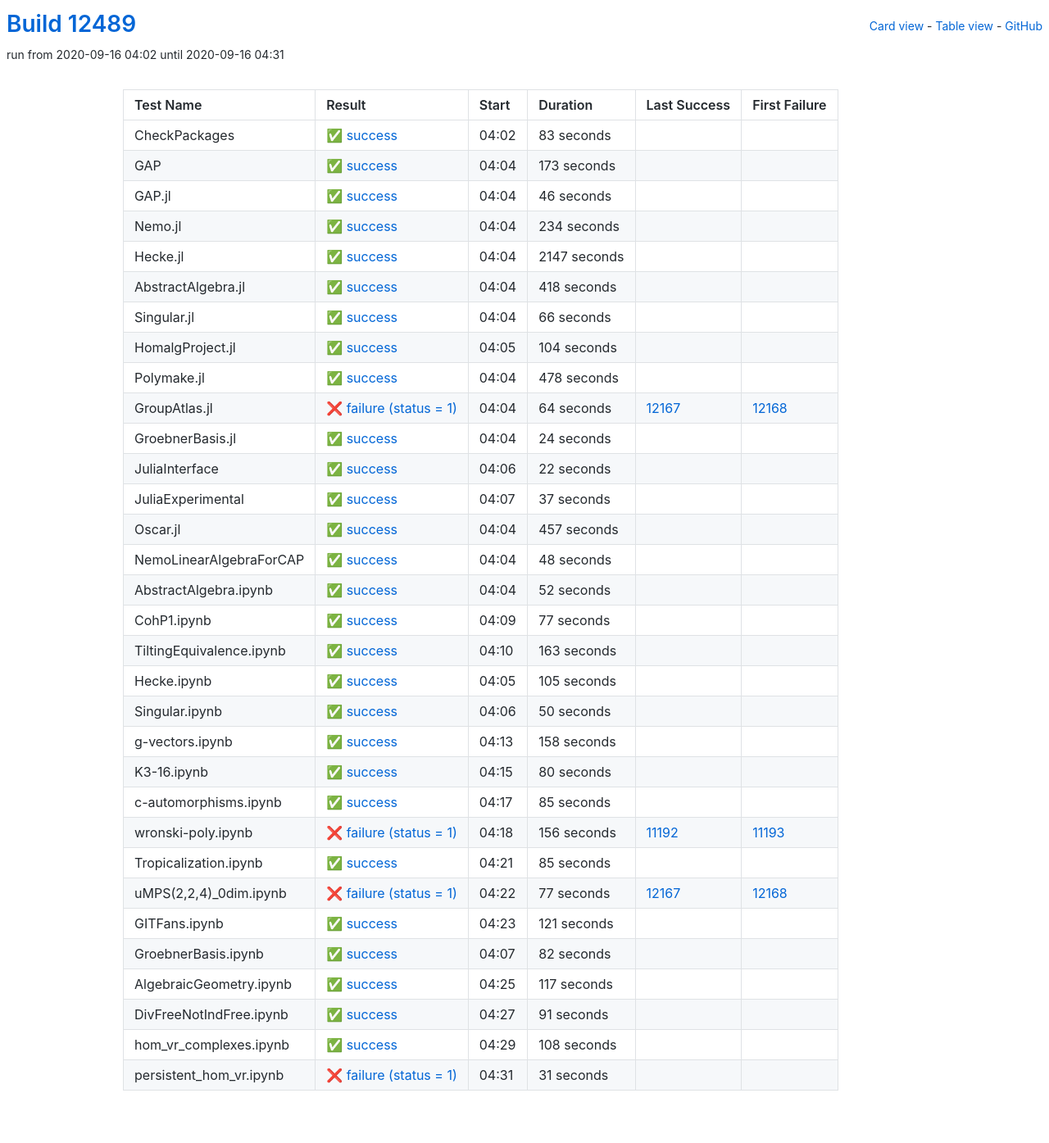
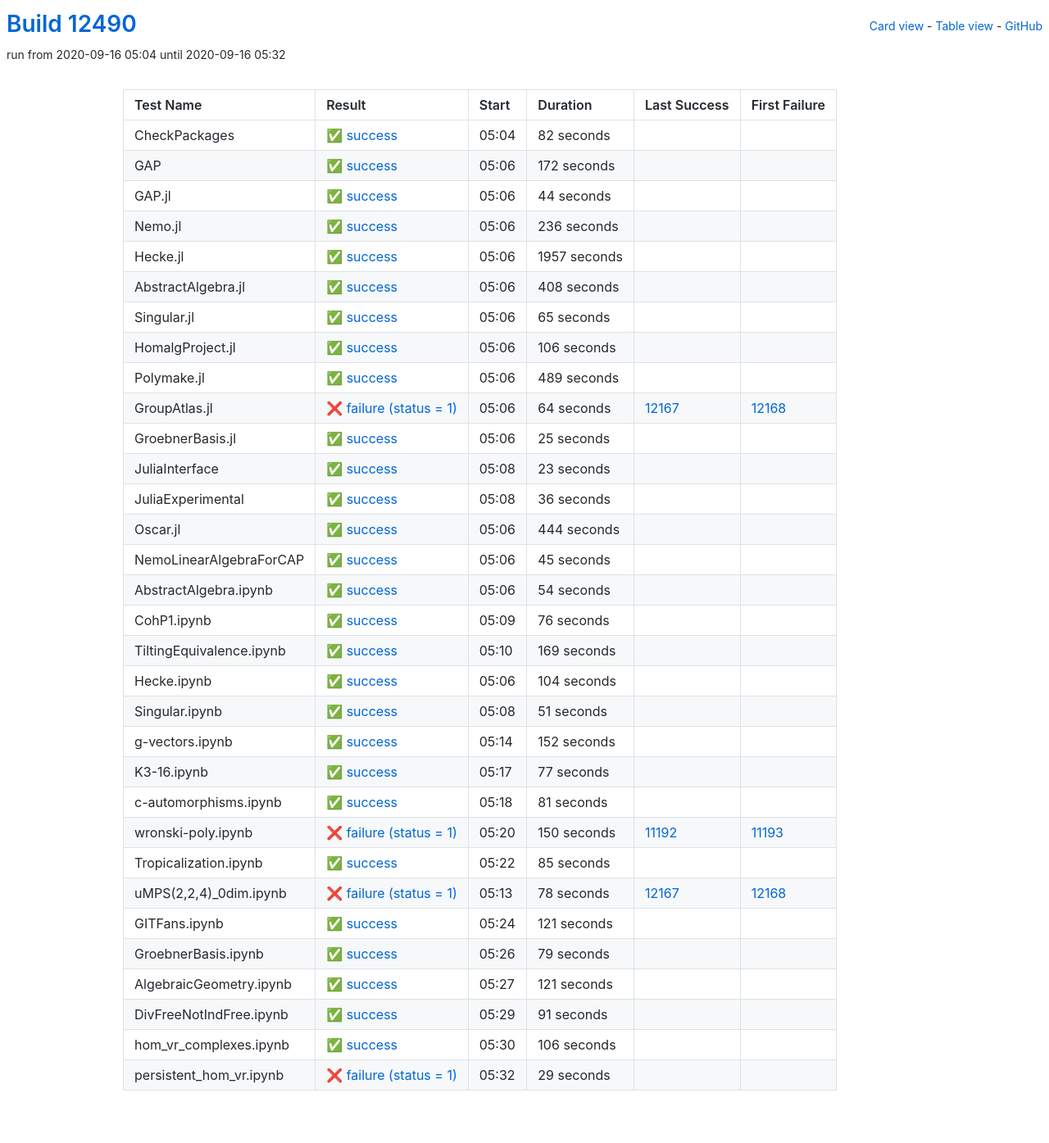
Before and after one commit to oscar-system/oscar-ci-status, a Jekyll site: the page built from table.html, in a window 1280 px wide. Shown: the whole page at 82% size. Built offline with Jekyll 4.4.1, drawn with Linux system fonts in a browser that asks for light colours.

Commit message:
Build #12490

```diff
--- a/_data/ci.yml
+++ b/_data/ci.yml
@@ -1,6 +1,6 @@
 ---
-build: 12489
-build_url: https://oscarci.mathematik.uni-kl.de/job/oscar/12489/
+build: 12490
+build_url: https://oscarci.mathematik.uni-kl.de/job/oscar/12490/
 job: oscar
 organization: oscar-system
 repo: oscar-ci-status
@@ -8,116 +8,116 @@
 tests:
 - name: CheckPackages
   id: checkpackages
-  log: https://oscarci.mathematik.uni-kl.de/job/oscar/12489/artifact/logs/build-12489/CheckPackages.log
-  start: 2020-09-16 04:02
+  log: https://oscarci.mathematik.uni-kl.de/job/oscar/12490/artifact/logs/build-12490/CheckPackages.log
+  start: 2020-09-16 05:04
   success: true
   exitcode: 0
   status: success
-  duration: 83
+  duration: 82
   last_success: false
   last_success_url:
   first_failure: false
   first_failure_url:
 - name: GAP
   id: gap
-  log: https://oscarci.mathematik.uni-kl.de/job/oscar/12489/artifact/logs/build-12489/GAP.log
-  start: 2020-09-16 04:04
+  log: https://oscarci.mathematik.uni-kl.de/job/oscar/12490/artifact/logs/build-12490/GAP.log
+  start: 2020-09-16 05:06
   success: true
   exitcode: 0
   status: success
-  duration: 173
+  duration: 172
   last_success: false
   last_success_url:
   first_failure: false
   first_failure_url:
 - name: GAP.jl
   id: gap-jl
-  log: https://oscarci.mathematik.uni-kl.de/job/oscar/12489/artifact/logs/build-12489/GAP.jl.log
-  start: 2020-09-16 04:04
+  log: https://oscarci.mathematik.uni-kl.de/job/oscar/12490/artifact/logs/build-12490/GAP.jl.log
+  start: 2020-09-16 05:06
   success: true
   exitcode: 0
   status: success
-  duration: 46
+  duration: 44
   last_success: false
   last_success_url:
   first_failure: false
   first_failure_url:
 - name: Nemo.jl
   id: nemo-jl
-  log: https://oscarci.mathematik.uni-kl.de/job/oscar/12489/artifact/logs/build-12489/Nemo.jl.log
-  start: 2020-09-16 04:04
+  log: https://oscarci.mathematik.uni-kl.de/job/oscar/12490/artifact/logs/build-12490/Nemo.jl.log
+  start: 2020-09-16 05:06
   success: true
   exitcode: 0
   status: success
-  duration: 234
+  duration: 236
   last_success: false
   last_success_url:
   first_failure: false
   first_failure_url:
 - name: Hecke.jl
   id: hecke-jl
-  log: https://oscarci.mathematik.uni-kl.de/job/oscar/12489/artifact/logs/build-12489/Hecke.jl.log
-  start: 2020-09-16 04:04
+  log: https://oscarci.mathematik.uni-kl.de/job/oscar/12490/artifact/logs/build-12490/Hecke.jl.log
+  start: 2020-09-16 05:06
   success: true
   exitcode: 0
   status: success
-  duration: 2147
+  duration: 1957
   last_success: false
   last_success_url:
   first_failure: false
   first_failure_url:
 - name: AbstractAlgebra.jl
   id: abstractalgebra-jl
-  log: https://oscarci.mathematik.uni-kl.de/job/oscar/12489/artifact/logs/build-12489/AbstractAlgebra.jl.log
-  start: 2020-09-16 04:04
+  log: https://oscarci.mathematik.uni-kl.de/job/oscar/12490/artifact/logs/build-12490/AbstractAlgebra.jl.log
+  start: 2020-09-16 05:06
   success: true
   exitcode: 0
   status: success
-  duration: 418
+  duration: 408
   last_success: false
   last_success_url:
   first_failure: false
   first_failure_url:
 - name: Singular.jl
   id: singular-jl
-  log: https://oscarci.mathematik.uni-kl.de/job/oscar/12489/artifact/logs/build-12489/Singular.jl.log
-  start: 2020-09-16 04:04
+  log: https://oscarci.mathematik.uni-kl.de/job/oscar/12490/artifact/logs/build-12490/Singular.jl.log
+  start: 2020-09-16 05:06
   success: true
   exitcode: 0
   status: success
-  duration: 66
+  duration: 65
   last_success: false
   last_success_url:
   first_failure: false
   first_failure_url:
 - name: HomalgProject.jl
   id: homalgproject-jl
-  log: https://oscarci.mathematik.uni-kl.de/job/oscar/12489/artifact/logs/build-12489/HomalgProject.jl.log
-  start: 2020-09-16 04:05
+  log: https://oscarci.mathematik.uni-kl.de/job/oscar/12490/artifact/logs/build-12490/HomalgProject.jl.log
+  start: 2020-09-16 05:06
   success: true
   exitcode: 0
   status: success
-  duration: 104
+  duration: 106
   last_success: false
   last_success_url:
   first_failure: false
   first_failure_url:
 - name: Polymake.jl
   id: polymake-jl
-  log: https://oscarci.mathematik.uni-kl.de/job/oscar/12489/artifact/logs/build-12489/Polymake.jl.log
-  start: 2020-09-16 04:04
+  log: https://oscarci.mathematik.uni-kl.de/job/oscar/12490/artifact/logs/build-12490/Polymake.jl.log
+  start: 2020-09-16 05:06
   success: true
   exitcode: 0
   status: success
-  duration: 478
+  duration: 489
   last_success: false
   last_success_url:
   first_failure: false
   first_failure_url:
 - name: GroupAtlas.jl
   id: groupatlas-jl
-  log: https://oscarci.mathematik.uni-kl.de/job/oscar/12489/artifact/logs/build-12489/GroupAtlas.jl.log
-  start: 2020-09-16 04:04
+  log: https://oscarci.mathematik.uni-kl.de/job/oscar/12490/artifact/logs/build-12490/GroupAtlas.jl.log
+  start: 2020-09-16 05:06
   success: false
   exitcode: 1
   status: failure
@@ -128,80 +128,140 @@
   first_failure_url: https://oscarci.mathematik.uni-kl.de/job/oscar/12168/
 - name: GroebnerBasis.jl
   id: groebnerbasis-jl
-  log: https://oscarci.mathematik.uni-kl.de/job/oscar/12489/artifact/logs/build-12489/GroebnerBasis.jl.log
-  start: 2020-09-16 04:04
+  log: https://oscarci.mathematik.uni-kl.de/job/oscar/12490/artifact/logs/build-12490/GroebnerBasis.jl.log
+  start: 2020-09-16 05:06
   success: true
   exitcode: 0
   status: success
-  duration: 24
+  duration: 25
   last_success: false
   last_success_url:
   first_failure: false
   first_failure_url:
 - name: JuliaInterface
   id: juliainterface
-  log: https://oscarci.mathematik.uni-kl.de/job/oscar/12489/artifact/logs/build-12489/JuliaInterface.log
-  start: 2020-09-16 04:06
+  log: https://oscarci.mathematik.uni-kl.de/job/oscar/12490/artifact/logs/build-12490/JuliaInterface.log
+  start: 2020-09-16 05:08
   success: true
   exitcode: 0
   status: success
-  duration: 22
+  duration: 23
   last_success: false
   last_success_url:
   first_failure: false
   first_failure_url:
 - name: JuliaExperimental
   id: juliaexperimental
-  log: https://oscarci.mathematik.uni-kl.de/job/oscar/12489/artifact/logs/build-12489/JuliaExperimental.log
-  start: 2020-09-16 04:07
+  log: https://oscarci.mathematik.uni-kl.de/job/oscar/12490/artifact/logs/build-12490/JuliaExperimental.log
+  start: 2020-09-16 05:08
   success: true
   exitcode: 0
   status: success
-  duration: 37
+  duration: 36
   last_success: false
   last_success_url:
   first_failure: false
   first_failure_url:
 - name: Oscar.jl
   id: oscar-jl
-  log: https://oscarci.mathematik.uni-kl.de/job/oscar/12489/artifact/logs/build-12489/Oscar.jl.log
-  start: 2020-09-16 04:04
+  log: https://oscarci.mathematik.uni-kl.de/job/oscar/12490/artifact/logs/build-12490/Oscar.jl.log
+  start: 2020-09-16 05:06
   success: true
   exitcode: 0
   status: success
-  duration: 457
+  duration: 444
   last_success: false
   last_success_url:
   first_failure: false
   first_failure_url:
 - name: NemoLinearAlgebraForCAP
   id: nemolinearalgebraforcap
-  log: https://oscarci.mathematik.uni-kl.de/job/oscar/12489/artifact/logs/build-12489/NemoLinearAlgebraForCAP.log
-  start: 2020-09-16 04:04
+  log: https://oscarci.mathematik.uni-kl.de/job/oscar/12490/artifact/logs/build-12490/NemoLinearAlgebraForCAP.log
+  start: 2020-09-16 05:06
   success: true
   exitcode: 0
   status: success
-  duration: 48
+  duration: 45
   last_success: false
   last_success_url:
   first_failure: false
   first_failure_url:
 - name: AbstractAlgebra.ipynb
   id: abstractalgebra-ipynb
-  log: https://oscarci.mathematik.uni-kl.de/job/oscar/12489/artifact/logs/build-12489/AbstractAlgebra.ipynb.log
-  start: 2020-09-16 04:04
+  log: https://oscarci.mathematik.uni-kl.de/job/oscar/12490/artifact/logs/build-12490/AbstractAlgebra.ipynb.log
+  start: 2020-09-16 05:06
   success: true
   exitcode: 0
   status: success
-  duration: 52
+  duration: 54
   last_success: false
   last_success_url:
   first_failure: false
   first_failure_url:
 - name: CohP1.ipynb
   id: cohp1-ipynb
-  log: https://oscarci.mathematik.uni-kl.de/job/oscar/12489/artifact/logs/build-12489/CohP1.ipynb.log
-  start: 2020-09-16 04:09
+  log: https://oscarci.mathematik.uni-kl.de/job/oscar/12490/artifact/logs/build-12490/CohP1.ipynb.log
+  start: 2020-09-16 05:09
+  success: true
+  exitcode: 0
+  status: success
+  duration: 76
+  last_success: false
+  last_success_url:
+  first_failure: false
+  first_failure_url:
+- name: TiltingEquivalence.ipynb
+  id: tiltingequivalence-ipynb
+  log: https://oscarci.mathematik.uni-kl.de/job/oscar/12490/artifact/logs/build-12490/TiltingEquivalence.ipynb.log
+  start: 2020-09-16 05:10
+  success: true
+  exitcode: 0
+  status: success
+  duration: 169
+  last_success: false
+  last_success_url:
+  first_failure: false
+  first_failure_url:
+- name: Hecke.ipynb
+  id: hecke-ipynb
+  log: https://oscarci.mathematik.uni-kl.de/job/oscar/12490/artifact/logs/build-12490/Hecke.ipynb.log
+  start: 2020-09-16 05:06
+  success: true
+  exitcode: 0
+  status: success
+  duration: 104
+  last_success: false
+  last_success_url:
+  first_failure: false
+  first_failure_url:
+- name: Singular.ipynb
+  id: singular-ipynb
+  log: https://oscarci.mathematik.uni-kl.de/job/oscar/12490/artifact/logs/build-12490/Singular.ipynb.log
+  start: 2020-09-16 05:08
+  success: true
+  exitcode: 0
+  status: success
+  duration: 51
+  last_success: false
+  last_success_url:
+  first_failure: false
+  first_failure_url:
+- name: g-vectors.ipynb
+  id: g-vectors-ipynb
+  log: https://oscarci.mathematik.uni-kl.de/job/oscar/12490/artifact/logs/build-12490/g-vectors.ipynb.log
+  start: 2020-09-16 05:14
+  success: true
+  exitcode: 0
+  status: success
+  duration: 152
+  last_success: false
+  last_success_url:
+  first_failure: false
+  first_failure_url:
+- name: K3-16.ipynb
+  id: k3-16-ipynb
+  log: https://oscarci.mathematik.uni-kl.de/job/oscar/12490/artifact/logs/build-12490/K3-16.ipynb.log
+  start: 2020-09-16 05:17
   success: true
   exitcode: 0
   status: success
@@ -210,94 +270,34 @@
   last_success_url:
   first_failure: false
   first_failure_url:
-- name: TiltingEquivalence.ipynb
-  id: tiltingequivalence-ipynb
-  log: https://oscarci.mathematik.uni-kl.de/job/oscar/12489/artifact/logs/build-12489/TiltingEquivalence.ipynb.log
-  start: 2020-09-16 04:10
+- name: c-automorphisms.ipynb
+  id: c-automorphisms-ipynb
+  log: https://oscarci.mathematik.uni-kl.de/job/oscar/12490/artifact/logs/build-12490/c-automorphisms.ipynb.log
+  start: 2020-09-16 05:18
   success: true
   exitcode: 0
   status: success
-  duration: 163
-  last_success: false
-  last_success_url:
-  first_failure: false
-  first_failure_url:
-- name: Hecke.ipynb
-  id: hecke-ipynb
-  log: https://oscarci.mathematik.uni-kl.de/job/oscar/12489/artifact/logs/build-12489/Hecke.ipynb.log
-  start: 2020-09-16 04:05
-  success: true
-  exitcode: 0
-  status: success
-  duration: 105
-  last_success: false
-  last_success_url:
-  first_failure: false
-  first_failure_url:
-- name: Singular.ipynb
-  id: singular-ipynb
-  log: https://oscarci.mathematik.uni-kl.de/job/oscar/12489/artifact/logs/build-12489/Singular.ipynb.log
-  start: 2020-09-16 04:06
-  success: true
-  exitcode: 0
-  status: success
-  duration: 50
-  last_success: false
-  last_success_url:
-  first_failure: false
-  first_failure_url:
-- name: g-vectors.ipynb
-  id: g-vectors-ipynb
-  log: https://oscarci.mathematik.uni-kl.de/job/oscar/12489/artifact/logs/build-12489/g-vectors.ipynb.log
-  start: 2020-09-16 04:13
-  success: true
-  exitcode: 0
-  status: success
-  duration: 158
-  last_success: false
-  last_success_url:
-  first_failure: false
-  first_failure_url:
-- name: K3-16.ipynb
-  id: k3-16-ipynb
-  log: https://oscarci.mathematik.uni-kl.de/job/oscar/12489/artifact/logs/build-12489/K3-16.ipynb.log
-  start: 2020-09-16 04:15
-  success: true
-  exitcode: 0
-  status: success
-  duration: 80
-  last_success: false
-  last_success_url:
-  first_failure: false
-  first_failure_url:
-- name: c-automorphisms.ipynb
-  id: c-automorphisms-ipynb
-  log: https://oscarci.mathematik.uni-kl.de/job/oscar/12489/artifact/logs/build-12489/c-automorphisms.ipynb.log
-  start: 2020-09-16 04:17
-  success: true
-  exitcode: 0
-  status: success
-  duration: 85
+  duration: 81
   last_success: false
   last_success_url:
   first_failure: false
   first_failure_url:
 - name: wronski-poly.ipynb
   id: wronski-poly-ipynb
-  log: https://oscarci.mathematik.uni-kl.de/job/oscar/12489/artifact/logs/build-12489/wronski-poly.ipynb.log
-  start: 2020-09-16 04:18
+  log: https://oscarci.mathematik.uni-kl.de/job/oscar/12490/artifact/logs/build-12490/wronski-poly.ipynb.log
+  start: 2020-09-16 05:20
   success: false
   exitcode: 1
   status: failure
-  duration: 156
+  duration: 150
   last_success: 11192
   last_success_url: https://oscarci.mathematik.uni-kl.de/job/oscar/11192/
   first_failure: 11193
   first_failure_url: https://oscarci.mathematik.uni-kl.de/job/oscar/11193/
 - name: Tropicalization.ipynb
   id: tropicalization-ipynb
-  log: https://oscarci.mathematik.uni-kl.de/job/oscar/12489/artifact/logs/build-12489/Tropicalization.ipynb.log
-  start: 2020-09-16 04:21
+  log: https://oscarci.mathematik.uni-kl.de/job/oscar/12490/artifact/logs/build-12490/Tropicalization.ipynb.log
+  start: 2020-09-16 05:22
   success: true
   exitcode: 0
   status: success
@@ -308,20 +308,20 @@
   first_failure_url:
 - name: uMPS(2,2,4)_0dim.ipynb
   id: umps-2-2-4-0dim-ipynb
-  log: https://oscarci.mathematik.uni-kl.de/job/oscar/12489/artifact/logs/build-12489/uMPS-2-2-4-_0dim.ipynb.log
-  start: 2020-09-16 04:22
+  log: https://oscarci.mathematik.uni-kl.de/job/oscar/12490/artifact/logs/build-12490/uMPS-2-2-4-_0dim.ipynb.log
+  start: 2020-09-16 05:13
   success: false
   exitcode: 1
   status: failure
-  duration: 77
+  duration: 78
   last_success: 12167
   last_success_url: https://oscarci.mathematik.uni-kl.de/job/oscar/12167/
   first_failure: 12168
   first_failure_url: https://oscarci.mathematik.uni-kl.de/job/oscar/12168/
 - name: GITFans.ipynb
   id: gitfans-ipynb
-  log: https://oscarci.mathematik.uni-kl.de/job/oscar/12489/artifact/logs/build-12489/GITFans.ipynb.log
-  start: 2020-09-16 04:23
+  log: https://oscarci.mathematik.uni-kl.de/job/oscar/12490/artifact/logs/build-12490/GITFans.ipynb.log
+  start: 2020-09-16 05:24
   success: true
   exitcode: 0
   status: success
@@ -332,32 +332,32 @@
   first_failure_url:
 - name: GroebnerBasis.ipynb
   id: groebnerbasis-ipynb
-  log: https://oscarci.mathematik.uni-kl.de/job/oscar/12489/artifact/logs/build-12489/GroebnerBasis.ipynb.log
-  start: 2020-09-16 04:07
+  log: https://oscarci.mathematik.uni-kl.de/job/oscar/12490/artifact/logs/build-12490/GroebnerBasis.ipynb.log
+  start: 2020-09-16 05:26
   success: true
   exitcode: 0
   status: success
-  duration: 82
+  duration: 79
   last_success: false
   last_success_url:
   first_failure: false
   first_failure_url:
 - name: AlgebraicGeometry.ipynb
   id: algebraicgeometry-ipynb
-  log: https://oscarci.mathematik.uni-kl.de/job/oscar/12489/artifact/logs/build-12489/AlgebraicGeometry.ipynb.log
-  start: 2020-09-16 04:25
+  log: https://oscarci.mathematik.uni-kl.de/job/oscar/12490/artifact/logs/build-12490/AlgebraicGeometry.ipynb.log
+  start: 2020-09-16 05:27
   success: true
   exitcode: 0
   status: success
-  duration: 117
+  duration: 121
   last_success: false
   last_success_url:
   first_failure: false
   first_failure_url:
 - name: DivFreeNotIndFree.ipynb
   id: divfreenotindfree-ipynb
-  log: https://oscarci.mathematik.uni-kl.de/job/oscar/12489/artifact/logs/build-12489/DivFreeNotIndFree.ipynb.log
-  start: 2020-09-16 04:27
+  log: https://oscarci.mathematik.uni-kl.de/job/oscar/12490/artifact/logs/build-12490/DivFreeNotIndFree.ipynb.log
+  start: 2020-09-16 05:29
   success: true
   exitcode: 0
   status: success
@@ -368,24 +368,24 @@
   first_failure_url:
 - name: hom_vr_complexes.ipynb
   id: hom-vr-complexes-ipynb
-  log: https://oscarci.mathematik.uni-kl.de/job/oscar/12489/artifact/logs/build-12489/hom_vr_complexes.ipynb.log
-  start: 2020-09-16 04:29
+  log: https://oscarci.mathematik.uni-kl.de/job/oscar/12490/artifact/logs/build-12490/hom_vr_complexes.ipynb.log
+  start: 2020-09-16 05:30
   success: true
   exitcode: 0
   status: success
-  duration: 108
+  duration: 106
   last_success: false
   last_success_url:
   first_failure: false
   first_failure_url:
 - name: persistent_hom_vr.ipynb
   id: persistent-hom-vr-ipynb
-  log: https://oscarci.mathematik.uni-kl.de/job/oscar/12489/artifact/logs/build-12489/persistent_hom_vr.ipynb.log
-  start: 2020-09-16 04:31
+  log: https://oscarci.mathematik.uni-kl.de/job/oscar/12490/artifact/logs/build-12490/persistent_hom_vr.ipynb.log
+  start: 2020-09-16 05:32
   success: false
   exitcode: 1
   status: failure
-  duration: 31
+  duration: 29
   last_success: false
   last_success_url:
   first_failure: false
```
Also changed, not shown: README.md.
